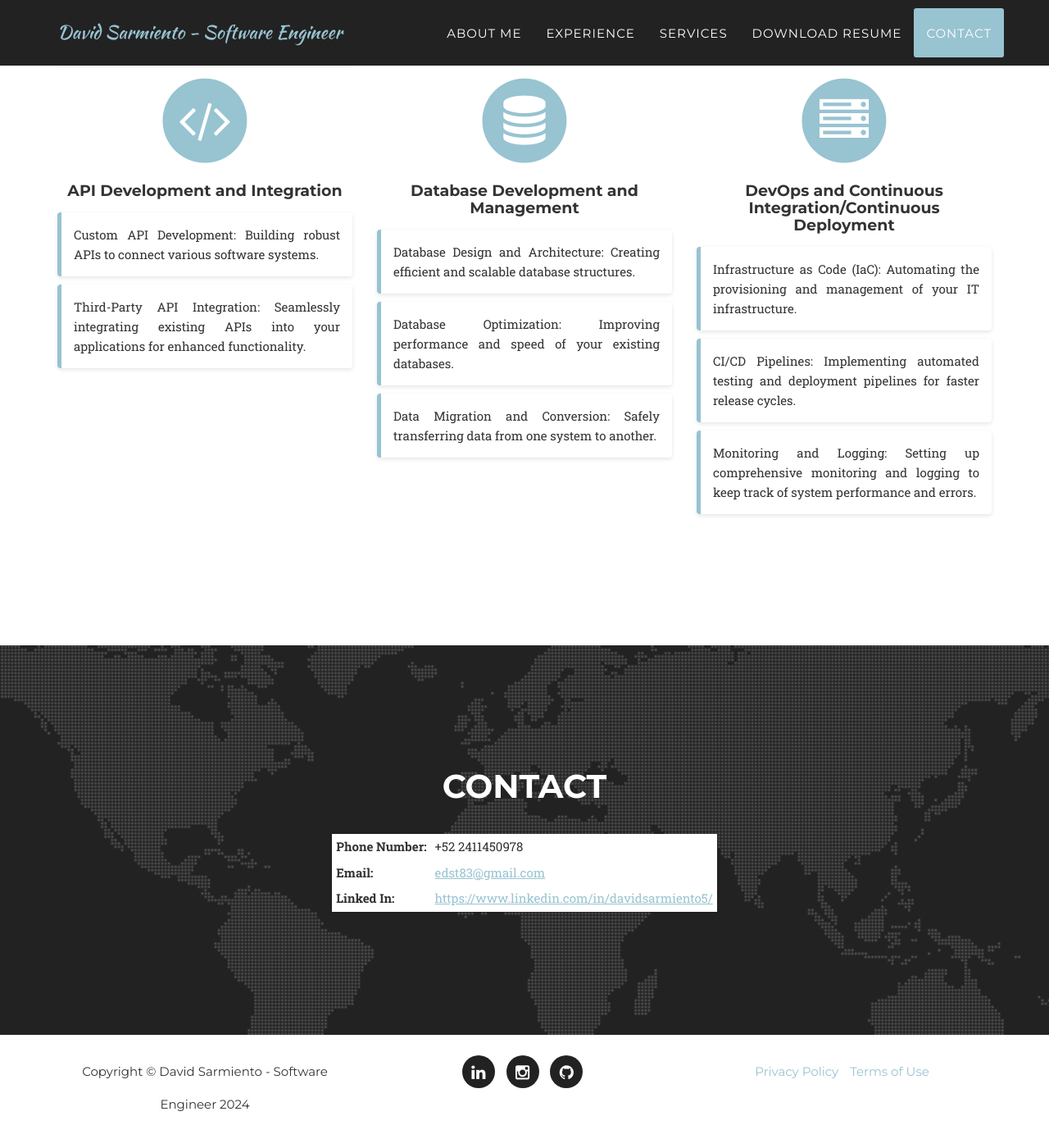
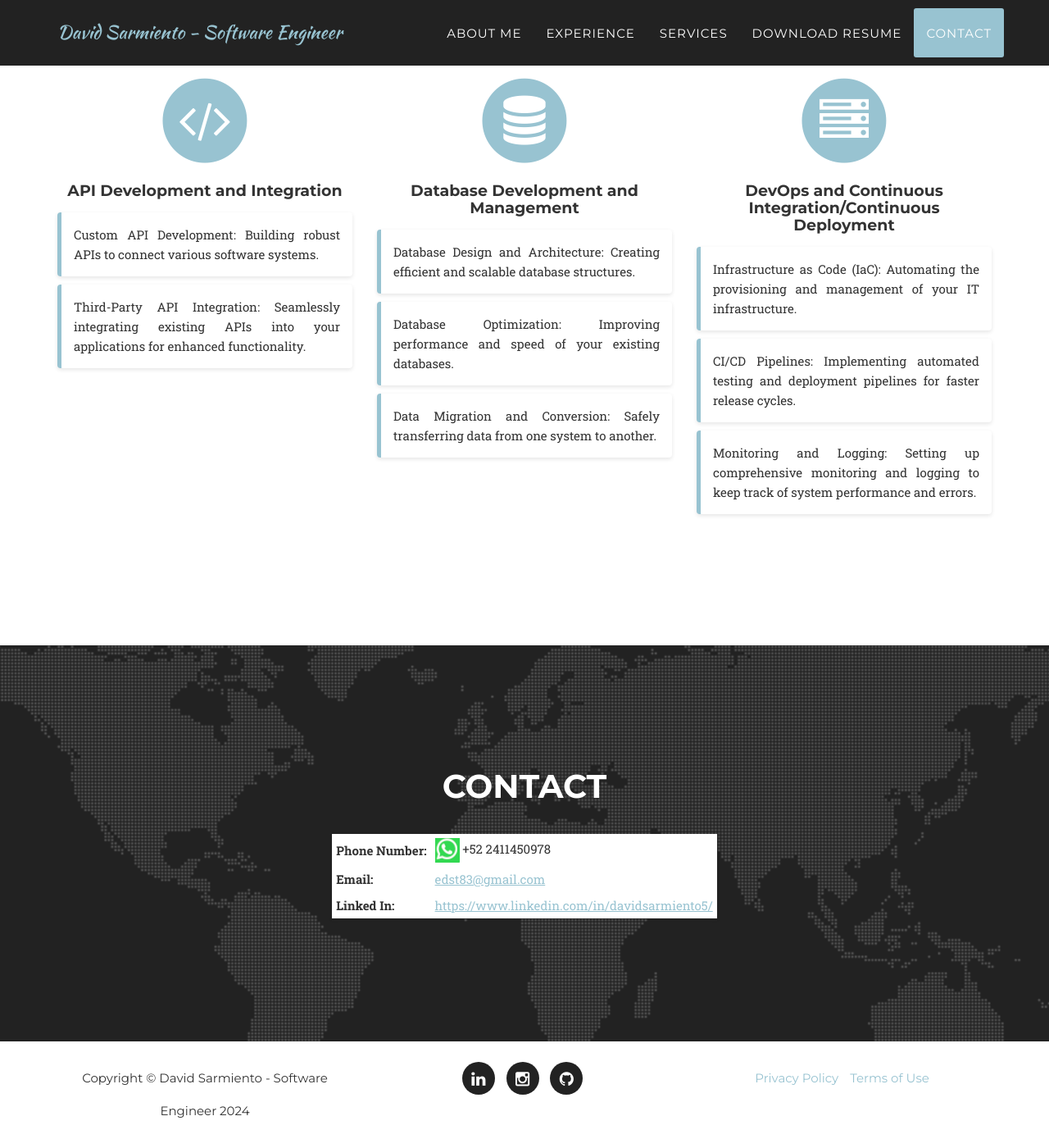
Before and after one commit to edsarmiento/edsarmiento.github.io, a Jekyll site: the page built from index.html, in a window 1280 px wide and 1400 px high, scrolled down 5117 px. Shown: the whole window at 82% size. Built offline with Jekyll 4.4.1, drawn with Linux system fonts in a browser that asks for light colours; some web fonts are replaced.

Commit message:
add whatsapp contact

```diff
--- a/_includes/contact.html
+++ b/_includes/contact.html
@@ -15,7 +15,9 @@
                                 Phone Number:
                             </td>
                             <td>
-                                +52 2411450978
+                                <div class="whatsapp-icon" >
+                                    <img src="img/whatsapp-icon.png"/> +52 2411450978
+                                </div>
                             </td>
                         </tr>
                         <tr>
@@ -41,3 +43,84 @@
             </div>
         </div>
     </section>
+
+    <!-- Modal content -->
+    <div id="modal" class="modal">
+        <span class="modal-close" onclick="closeModal()">
+           &times;
+       </span>
+       <img src="img/wa.png">
+   </div>
+
+    <style>
+        /* Styling for the modal */
+        .modal {
+          display: none; /* Hide modal by default */
+          position: fixed;
+          z-index: 1000; /* Ensure modal appears above other content */
+          left: 50%;
+          top: 50%;
+          transform: translate(-50%, -50%);
+          background-color: #fff;
+          padding: 20px;
+          box-shadow: 0 0 10px rgba(0,0,0,0.3);
+          max-width: 25%; /* Adjust the maximum width as needed */
+          max-height: 40%; /* Adjust the maximum width as needed */
+        }
+
+        /* Styling for the close button */
+        .modal-close {
+          position: absolute;
+          top: 12px;
+          right: 30px;
+          cursor: pointer;
+          color: red;
+          font-size: 100px;
+          font-weight: bold;
+        }
+
+        /* Styling for the WhatsApp icon */
+        .whatsapp-icon {}
+
+        /* Additional styles can be added as needed */
+
+        .styled-button {
+            border: none;
+            background-color: #4CAF50;
+            display: inline-flex; /* Use inline-flex to center content */
+            justify-content: center; /* Center content horizontally */
+            align-items: center; /* Center content vertically */
+            cursor: pointer;
+            border-radius: 20px;
+            transition: background-color 0.3s ease;
+            text-align: center; /* Center text */
+            padding: 0; /* Remove padding */
+        }
+        </style>
+
+        <script>
+            // Función para mostrar el modal
+            function showModal() {
+                document.getElementById('modal').style.display = 'block';
+            }
+
+            // Función para cerrar el modal
+            function closeModal() {
+                document.getElementById('modal').style.display = 'none';
+            }
+
+            // Función para verificar si es móvil y abrir WhatsApp, o mostrar modal si es desktop
+            function openWhatsAppOrModal() {
+                // Detectar si es un dispositivo móvil basado en el ancho de la ventana
+                if (window.innerWidth < 768) { // Puedes ajustar este valor según sea necesario
+                    // Abrir conversación de WhatsApp en lugar de mostrar el modal
+                    window.open('https://api.whatsapp.com/send?phone=+522411450978', '_blank');
+                } else {
+                    // Mostrar el modal como lo hacías antes para desktop
+                    showModal();
+                }
+            }
+
+            // Añadir evento click al botón
+            document.querySelector('.whatsapp-icon').addEventListener('click', openWhatsAppOrModal);
+        </script>
```
Also changed, not shown: img/wa.png (added), img/whatsapp-icon.png (added).
